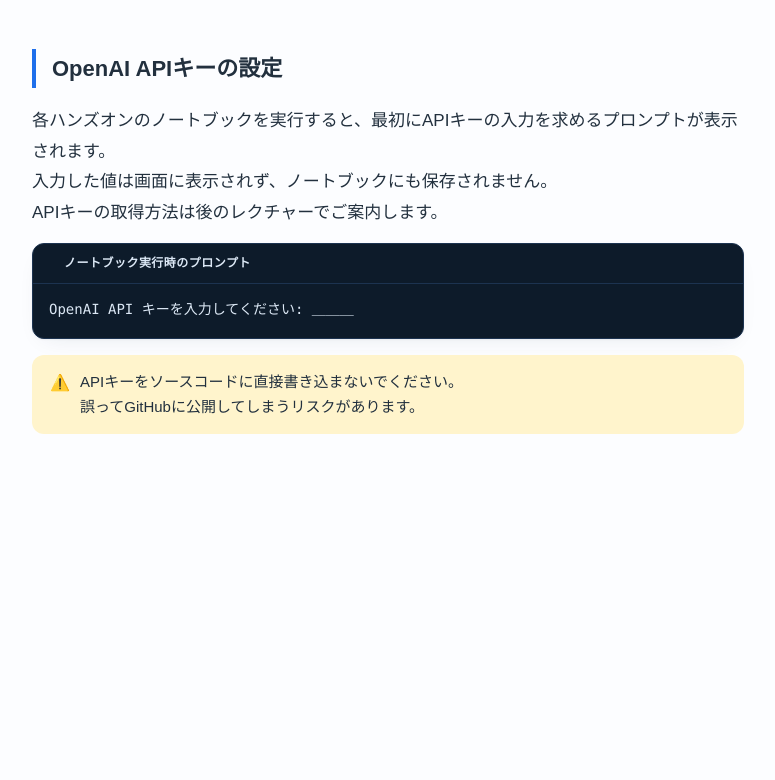
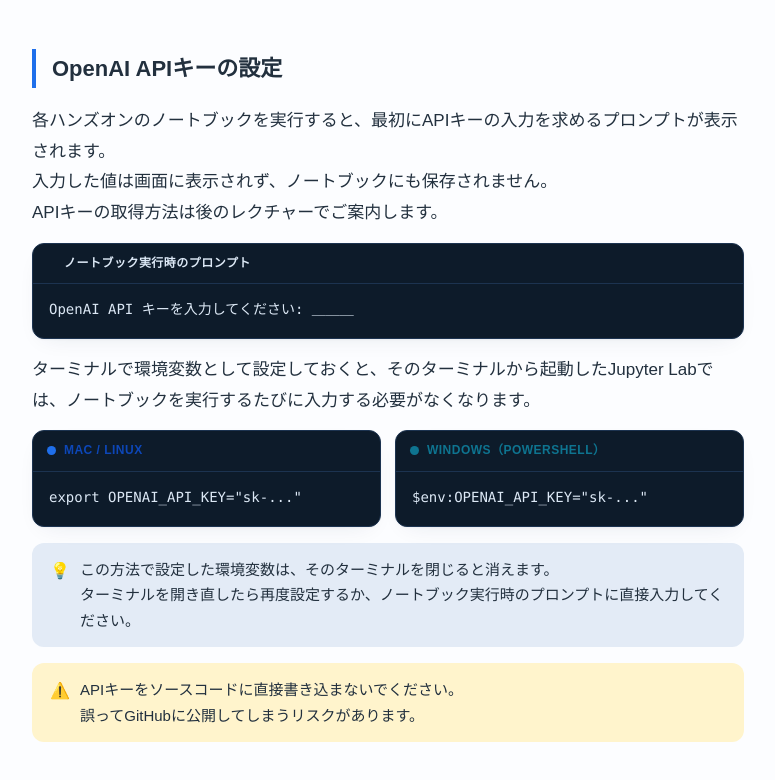
Before and after one commit to kkoji/helpdesk-ai-lessons, a plain HTML site: page lessons/1-4.html in a window 1280 px wide. Shown: the part 3776-4556 px from the top of the page, without its empty margins (252-1027 px from the left). Before the commit the page ends 4382 px from the top, so only its background shows below. Drawn offline with Linux system fonts and the light colour scheme.

Commit message:
Re-add env var API key setup (Mac Terminal / PowerShell only)

```diff
--- a/lessons/1-4.html
+++ b/lessons/1-4.html
@@ -636,6 +636,28 @@
           </div>
           <pre>OpenAI API キーを入力してください: ＿＿＿</pre>
         </div>
+        <p>
+          ターミナルで環境変数として設定しておくと、そのターミナルから起動したJupyter
+          Labでは、ノートブックを実行するたびに入力する必要がなくなります。
+        </p>
+        <div class="os-grid">
+          <div class="term mac">
+            <div class="term-head"><span class="swatch"></span>Mac / Linux</div>
+            <pre>export OPENAI_API_KEY="sk-..."</pre>
+          </div>
+          <div class="term win">
+            <div class="term-head">
+              <span class="swatch"></span>Windows（PowerShell）
+            </div>
+            <pre>$env:OPENAI_API_KEY="sk-..."</pre>
+          </div>
+        </div>
+        <div class="tip">
+          <span class="mark">💡</span
+          ><span
+            >この方法で設定した環境変数は、そのターミナルを閉じると消えます。<br />ターミナルを開き直したら再度設定するか、ノートブック実行時のプロンプトに直接入力してください。</span
+          >
+        </div>
         <div class="warn">
           <span class="mark">⚠️</span
           ><span
```
